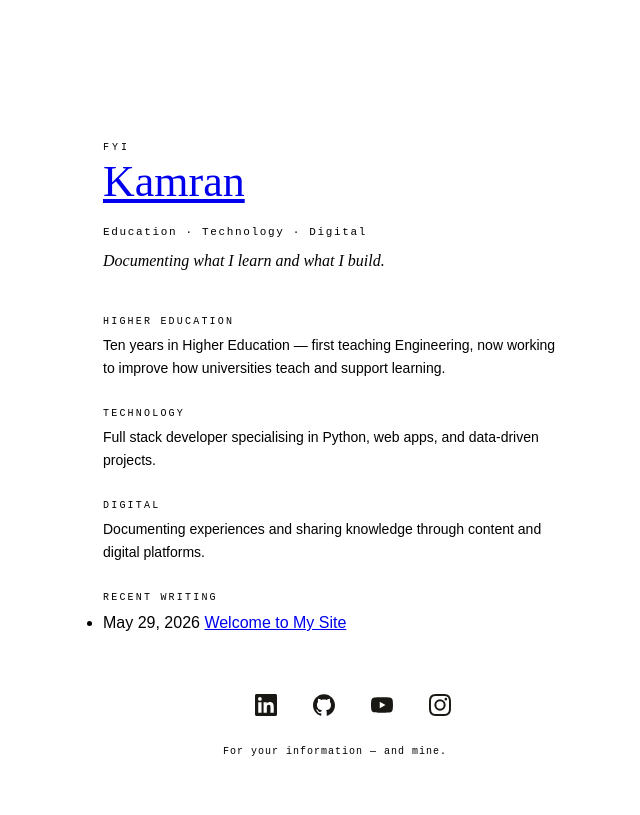
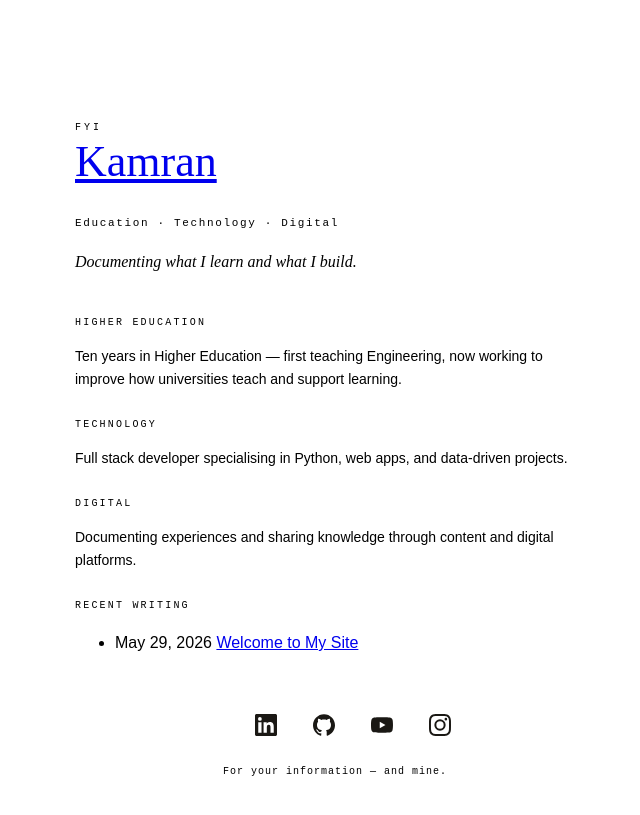
Before and after one commit to fyikamran/fyikamran.github.io, a Jekyll site: the page built from index.html, in a window 1280 px wide. Shown: the top 815 px of the page, without its empty margins (305-945 px from the left). Built offline with Jekyll 4.4.1, drawn with Linux system fonts in a browser that asks for light colours; some web fonts are replaced.

Commit message:
Update default.html

```diff
--- a/_layouts/default.html
+++ b/_layouts/default.html
@@ -7,139 +7,7 @@
   <link rel="preconnect" href="https://fonts.gstatic.com" crossorigin>
   <link href="https://fonts.googleapis.com/css2?family=Inter:wght@400;500;600&family=Playfair+Display:ital,wght@0,400..900;1,400..900&display=swap" rel="stylesheet">
   {% seo %}
- <style>
-  *, *::before, *::after { box-sizing: border-box; margin: 0; padding: 0; }
-
-:root {
-–bg:     #f7f5f0;
-–ink:    #1a1814;
-–muted:  #3d3a34;
-–light:  #e0ddd6;
-–accent: #2d6a4f;
-}
-
-html, body { height: 100%; overflow: hidden; }
-
-body {
-background: var(–bg);
-color: var(–ink);
-font-family: ‘DM Sans’, sans-serif;
-font-weight: 300;
-max-width: 520px;
-margin: 0 auto;
-padding: 0 28px;
-line-height: 1.6;
--webkit-font-smoothing: antialiased;
-height: 100%;
-display: flex;
-flex-direction: column;
-justify-content: center;
-}
-
-/* ── Logo ── */
-.logo-mark { margin-bottom: 20px; }
-
-.logo-fyi {
-font-family: ‘DM Mono’, monospace;
-font-size: 10px;
-letter-spacing: 0.3em;
-text-transform: uppercase;
-color: var(–accent);
-display: block;
-margin-bottom: 4px;
-}
-
-.logo-name {
-font-family: ‘Playfair Display’, serif;
-font-size: 44px;
-font-weight: 500;
-color: var(–ink);
-line-height: 1;
-display: block;
-}
-
-.verticals {
-font-family: ‘DM Mono’, monospace;
-font-size: 11px;
-letter-spacing: 0.15em;
-color: var(–ink);
-margin-bottom: 6px;
-}
-
-.tagline {
-font-family: ‘Playfair Display’, serif;
-font-style: italic;
-font-size: 16px;
-color: var(–ink);
-margin-bottom: 40px;
-}
-
-/* ── Verticals ── */
-.vertical { margin-bottom: 26px; }
-
-.vertical-label {
-font-family: ‘DM Mono’, monospace;
-font-size: 10px;
-letter-spacing: 0.22em;
-text-transform: uppercase;
-color: var(–accent);
-margin-bottom: 4px;
-display: flex;
-align-items: center;
-gap: 12px;
-}
-
-.vertical-label::after {
-content: ‘’;
-flex: 1;
-height: 1px;
-background: var(–light);
-}
-
-.vertical-desc {
-font-size: 14px;
-color: var(–muted);
-line-height: 1.65;
-}
-
-/* ── Social icons ── */
-.social {
-display: flex;
-align-items: center;
-justify-content: center;
-gap: 36px;
-margin-top: 32px;
-}
-
-.social a {
-display: flex;
-align-items: center;
-justify-content: center;
-color: var(–ink);
-transition: color 0.15s;
-text-decoration: none;
-}
-
-.social a:hover { color: var(–accent); }
-
-.social a, .social a:visited { color: #1a1814; }
-.social a svg {
-width: 22px;
-height: 22px;
-fill: currentColor;
-display: block;
-}
-
-/* ── Footer ── */
-footer {
-margin-top: 28px;
-font-family: ‘DM Mono’, monospace;
-font-size: 10px;
-letter-spacing: 0.1em;
-color: var(–muted);
-text-align: center;
-}
-</style>
+  <link rel="stylesheet" href="/assets/css/styles.css">
 </head>
 <body>
   {% include header.html %}
```
